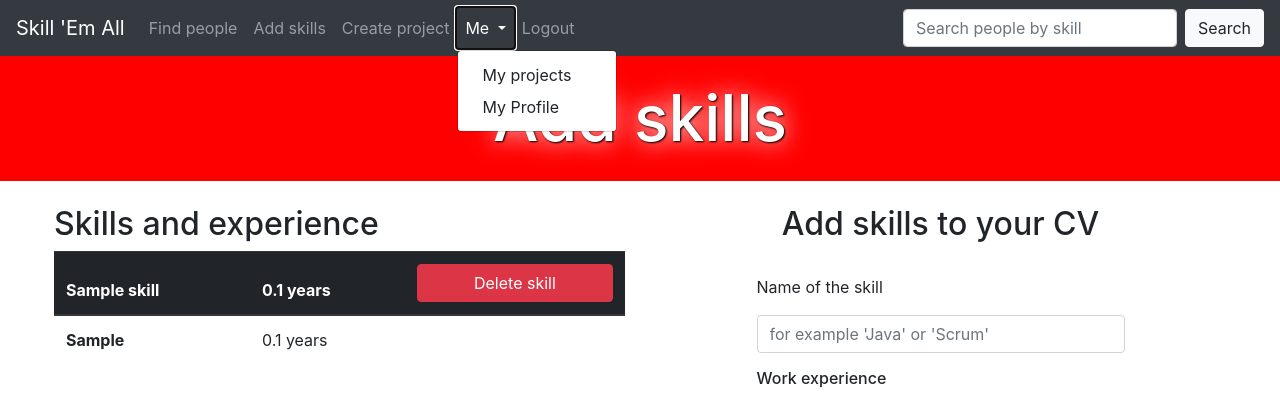
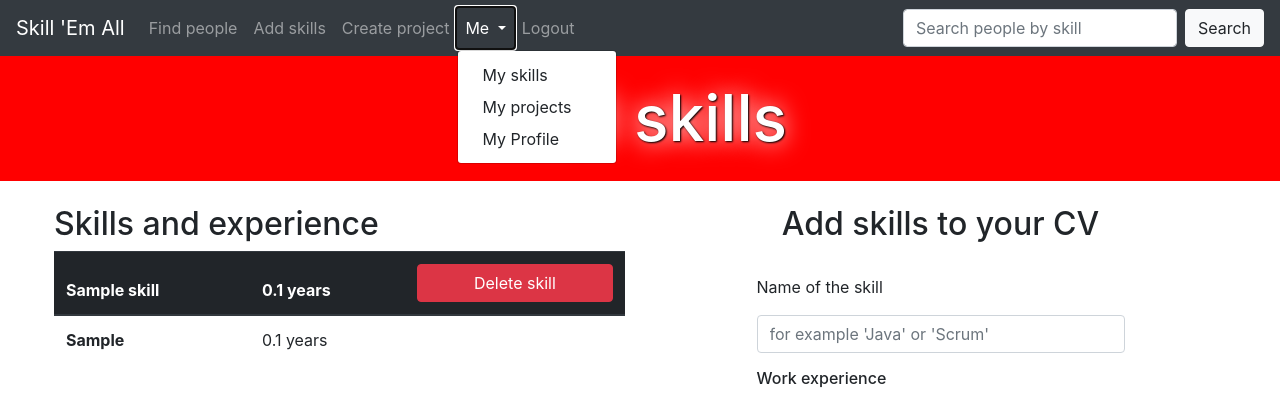
Before and after one commit to MiguelSombrero/skill-em-all, a Flask app: page /skills/new in a window 1280 px wide, after a click on "Me". Shown: the top 398 px of the page. Run offline with Flask 2, Linux system fonts and the light colour scheme; a user stored in the database is signed in; tables that the repository leaves empty hold one stand-in row (values such as "Sample post"); some libraries are stand-ins or nearby versions.

Commit message:
added feature for updating skill

```diff
--- a/application/skills/views.py
+++ b/application/skills/views.py
@@ -11,6 +11,16 @@ from flask_login import login_required, current_user
 def skills_form():
     return render_template("skills/skills_form.html",
         form = SkillForm()
+    )
+
+@app.route("/skills", methods=["GET"])
+@login_required
+def skills_my():
+    skills = Skill.query.filter_by(owner_id=current_user.id)
+
+    return render_template("skills/skills.html",
+        form = SkillForm(),
+        skills = skills
     )
 
 @app.route("/skills", methods=["POST"])
@@ -53,6 +63,43 @@ def skills_create():
 
     return redirect(url_for("skills_form"))
 
+@app.route("/skills/<skill_id>/update", methods=["POST"])
+@login_required
+def skills_update(skill_id):
+    skill = Skill.query.get(skill_id)
+
+    if not skill.is_owned_by(current_user.id):
+        return login_manager.unauthorized()
+
+    form = SkillForm(request.form)
+
+    if not form.validate():
+        return render_template("skills/skills.html", form = form)
+
+    if not __validate_experience(form):
+        return render_template("skills/skills.html", form = form,
+            error = "You must give an experience to skill")
+
+    if form.work_experience_years.data > 0 or form.work_experience_months.data:
+        work_experience = Experience("Work experience",
+            form.work_experience_years.data * 12 + form.work_experience_months.data
+        )
+
+        work_experience.skill_id = skill.id
+        db.session.add(work_experience)
+        db.session.commit()
+
+    if form.other_experience_years.data > 0 or form.other_experience_months.data:
+        other_experience = Experience("Other experience",
+            form.other_experience_years.data * 12 + form.other_experience_months.data
+        )
+
+        other_experience.skill_id = skill.id
+        db.session.add(other_experience)
+        db.session.commit()
+
+    return redirect(url_for("skills_my"))
+
 @app.route("/skills/<skill_id>/delete", methods=["POST"])
 @login_required
 def skills_delete(skill_id):
--- a/application/templates/layout.html
+++ b/application/templates/layout.html
@@ -34,6 +34,7 @@
               Me
             </a>
             <div class="dropdown-menu" aria-labelledby="meDropdown">
+              <a class="dropdown-item" href="{{ url_for('skills_my') }}">My skills</a>
               <a class="dropdown-item" href="{{ url_for('projects_my') }}">My projects</a>
               <a class="dropdown-item" href="{{ url_for('accounts_profile', account_id=current_user.id) }}">My Profile</a>
             </div>
```
Also changed, not shown: application/templates/skills/skills.html (added, +32 -0 lines).
